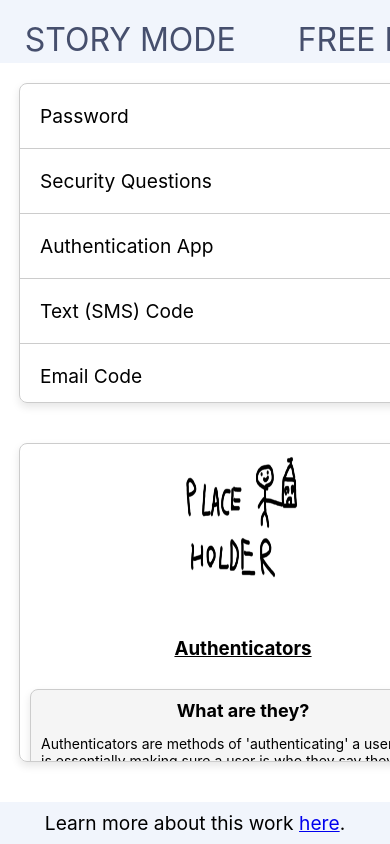
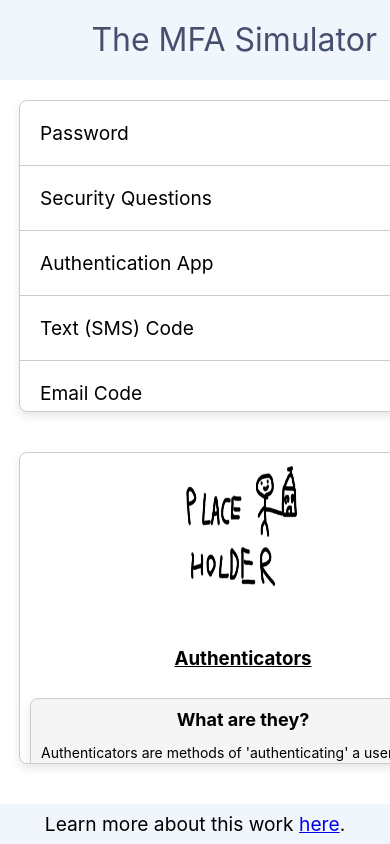
Before and after one commit to Sk1nnyB/mfa-simulator, a React (Create React App) app: page /#/library in a window 390 px wide. Shown: the top 844 px of the page. Built offline with nearby package versions, Linux system fonts and the light colour scheme.

Commit message:
Fix Header
Have to have a hamburger menu on small screens
Hard to test on phone, weird overlap at bottom
Hard to do automatic overflow

```diff
--- a/package.json
+++ b/package.json
@@ -7,6 +7,7 @@
     "@testing-library/jest-dom": "^5.17.0",
     "@testing-library/react": "^13.4.0",
     "@testing-library/user-event": "^13.5.0",
+    "canvas-confetti": "^1.9.3",
     "papaparse": "^5.4.1",
     "react": "^18.3.1",
     "react-dom": "^18.3.1",
--- a/public/index.html
+++ b/public/index.html
@@ -10,6 +10,12 @@
       content="Web site created using create-react-app"
     />
     <link rel="apple-touch-icon" href="%PUBLIC_URL%/favicon.png?v=2" />
+    <link
+      rel="stylesheet"
+      href="https://use.fontawesome.com/releases/v5.13.1/css/all.css"
+      integrity="sha384-xxzQGERXS00kBmZW/6qxqJPyxW3UR0BPsL4c8ILaIWXva5kFi7TxkIIaMiKtqV1Q"
+      crossorigin="anonymous"
+    />
     <!--
       manifest.json provides metadata used when your web app is installed on a
       user's mobile device or desktop. See https://developers.google.com/web/fundamentals/web-app-manifest/
--- a/src/App.css
+++ b/src/App.css
@@ -20,48 +20,42 @@ body, html {
   /* Set to width and height of my phone */
   min-width: var(--phone-width);
   min-height: var(--phone-width);
+  overflow: hidden;
 }
 
 .header {
-  max-height: 7.5vh;
-  min-height: calc(0.075*486px);
-  width: 100%;
+  background: #f1f5fc;
+  height: 80px;
   display: flex;
-  overflow: hidden;
+  justify-content: center;
   align-items: center;
-  justify-content: center;
+  font-size: 1.2rem;
   position: sticky;
   top: 0;
-  left: 0;
-  z-index: 100;
-  margin: 0 auto;
-  background: #f1f5fc;
-  font-size: 1.2rem;
+  z-index: 999;
 }
 
 .main {
-  flex-grow: 1;
   overflow: auto;
   display: flex;
   flex-direction: column;
   justify-content: center;
   align-items: center;
   box-sizing: border-box;
-  height: 87.5vh;
+  height: calc(100vh - 120px);
 }
 
 .footer {
-  max-height: 5vh;
-  min-height: calc(0.05*486px);
+  height: 40px;
   width: 100%;
   display: flex;
   align-items: center;
   justify-content: center;
   text-align: center;
-  position: fixed;
   bottom: 0;
   left: 0;
   z-index: 100;
   background: #f1f5fc;
   font-size: 1.2rem;
+  position: fixed;
 }
--- a/src/components/header/Header.css
+++ b/src/components/header/Header.css
@@ -1,72 +1,47 @@
-nav ul {
-  list-style: none;
-  text-align: center;
-}
-nav ul li {
-  display: inline-block;
-}
-nav ul li a {
-  display: block;
-  padding: 10px;
-  text-decoration: none;
-  color: #aaa;
-  text-transform: uppercase;
-}
-nav ul li a,
-nav ul li a:after,
-nav ul li a:before {
-  transition: all .5s;
-}
-nav ul li a:hover {
-  color:  #bd7912;
-}
-nav.header ul li a {
-  position: relative;
-}
-nav.header ul li a:after {
-  position: absolute;
-  bottom: 0;
-  left: 0;
-  right: 0;
-  margin: auto;
-  width: 0%;
-  content: '.';
-  color: transparent;
-  background: #aaa;
-  height: 1px;
-}
-nav.header ul li a:hover:after {
-  width: 100%;
+.header-container {
+  display: flex;
+  justify-content: center;
+  align-items: center;
+  height: 80px;
+  max-width: 100vw;
 }
 
 .header-title {
   color: #464f6d;
   justify-self: start;
-  margin-left: 10vw;
+  margin-left: 20px;
   cursor: pointer;
   text-decoration: none;
-  font-size: 3vh;
+  font-size: 2rem;
   display: flex;
   align-items: center;
 }
 
-.nav-section {
-  justify-content: end;
-  right: 0;
+.menu-icon {
+  display: none;
+  color: #464f6d;
 }
 
-.header-buttons {
+.fa-bars {
+  color: #464f6d;
+}
+
+.header-menu {
   display: grid;
   grid-template-columns: repeat(4, auto);
-  gap: 30px;
+  grid-gap: 10px;
   list-style: none;
   text-align: center;
-  width: 1000px;
+  width: 60vw;
   justify-content: end;
   margin-right: 2rem;
-  margin-left: 20px;
-  font-size: 2rem;
-  height: 100%;
+  box-sizing: border-box;
+  margin: 0;
+  padding: 0;
+}
+
+.header-item {
+  height: 80px;
 }
 
 .header-links {
@@ -75,27 +50,104 @@ nav.header ul li a:hover:after {
   align-items: center;
   text-decoration: none;
   padding: 0.5rem 1rem;
+  box-sizing: border-box;
   height: 100%;
 }
 
-.header-links.home-link{
-  color: #1c7ce2;
+.header-links:hover {
+  border-bottom: 4px solid #464f6d;
+  transition: all 0.2s ease-out;
 }
 
-.header-links.home-link:hover {
+.nav-links-mobile {
+  display: none;
+}
+
+.home-link{
+  color: #1c7ce2;
+
+}
+
+.home-link:hover {
   color:  #12BD79;
 }
 
-/* Laptop */
-@media (max-height: var(--laptop-height)) and (max-width: var(--laptop-width)) {
-  .header-buttons {
-    font-size: 1rem;
+@media (max-width: 960px) {
+  .header-menu {
+    display: flex;
+    flex-direction: column;
+    width: 100%;
+    height: calc(100vh - 120px);
+    position: absolute;
+    top: 80px;
+    left: -100%;
+    opacity: 1;
+    transition: all 0.5s ease;
+    padding-bottom: 40px;
+  }
+
+  .header-menu.active {
+    background: #242222;
+    left: 0;
+    opacity: 1;
+    transition: all 0.5s ease;
+    z-index: 1;
+  }
+
+  .header-links {
+    text-align: center;
+    padding: 2rem;
+    width: 100%;
+    display: table;
+  }
+
+  .header-links:hover {
+    background-color: #fff;
+    color: #242424;
+    border-radius: 0;
+  }
+
+  .header-title {
+    position: absolute;
+    top: 0;
+    left: 0;
+    transform: translate(25%, 50%);
+  }
+
+  .menu-icon {
+    display: block;
+    position: absolute;
+    top: 0;
+    right: 0;
+    transform: translate(-100%, 60%);
+    font-size: 1.8rem;
+    cursor: pointer;
+    color: #464f6d;
+  }
+
+  .fa-times {
+    color: #464f6d;
+    font-size: 2rem;
+  }
+
+  .header-links-mobile {
+    display: block;
+    text-align: center;
+    margin: 2rem auto;
+    border-radius: 4px;
+    width: 80%;
+    text-decoration: none;
+    font-size: 1.5rem;
+    background-color: transparent;
+    color: #464f6d;
+    padding: 14px 20px;
+    border: 1px solid #fff;
+    transition: all 0.3s ease-out;
+  }
+
+  .header-links-mobile:hover {
+    background: #fff;
+    color: #242424;
+    transition: 250ms;
   }
 }
-
-/* Phone Sideways */
-@media (max-height: var(--phone-width)) and (max-width: var(--phone-height)) {
-  .header-buttons {
-    font-size: 0.8rem;
-  }
-}
--- a/src/components/header/Header.js
+++ b/src/components/header/Header.js
@@ -1,47 +1,64 @@
-import React from 'react';
+import React, { useState } from 'react';
 import { Link } from 'react-router-dom';
 import './Header.css';
 
-const Header = () => {
+function Header() {
+  const [click, setClick] = useState(false);
+
+  const handleClick = () => setClick(!click);
+  const closeMobileMenu = () => setClick(false);
+
   return (
-    <header className="header">
-      <Link to='/' className='header-title'>
-            The MFA Simulator
-      </Link>
-        <nav className='nav-section'>
-          <ul className='header-buttons'>
-            <li>
+    <>
+      <nav className='header'>
+        <div className='header-container'>
+          <Link to='/' className='header-title' onClick={closeMobileMenu}>
+          The MFA Simulator
+          </Link>
+          <div className='menu-icon' onClick={handleClick}>
+            <i className={click ? 'fas fa-times' : 'fas fa-bars'} />
+          </div>
+          <ul className={click ? 'header-menu active' : 'header-menu'}>
+            <li className='header-item'>
               <Link
                 to='/play?story=1'
-                className='header-links'>
+                className='header-links'
+                onClick={closeMobileMenu}>
                 Story Mode
               </Link>
             </li>
-            <li>
+            <li className='header-item'>
               <Link
                 to='/Freeplay'
-                className='header-links'>
+                className='header-links'
+                onClick={closeMobileMenu}
+              >
                 Free Play
               </Link>
             </li>
-            <li>
+            <li className='header-item'>
               <Link
                 to='/library'
-                className='header-links'>
+                className='header-links'
+                onClick={closeMobileMenu}
+              >
                 Library
               </Link>
             </li>
-            <li>
+            <li className='header-item'>
               <Link
                 to='/'
-                className='header-links home-link'>
+                className='header-links home-link'
+                onClick={closeMobileMenu}
+              >
                 Home
               </Link>
             </li>
           </ul>
-        </nav>
-    </header>
+        </div>
+      </nav>
+    </>
   );
-};
+}
 
 export default Header;
```
Also changed, not shown: 1 other file (tests, documents, lock files or other folders).
